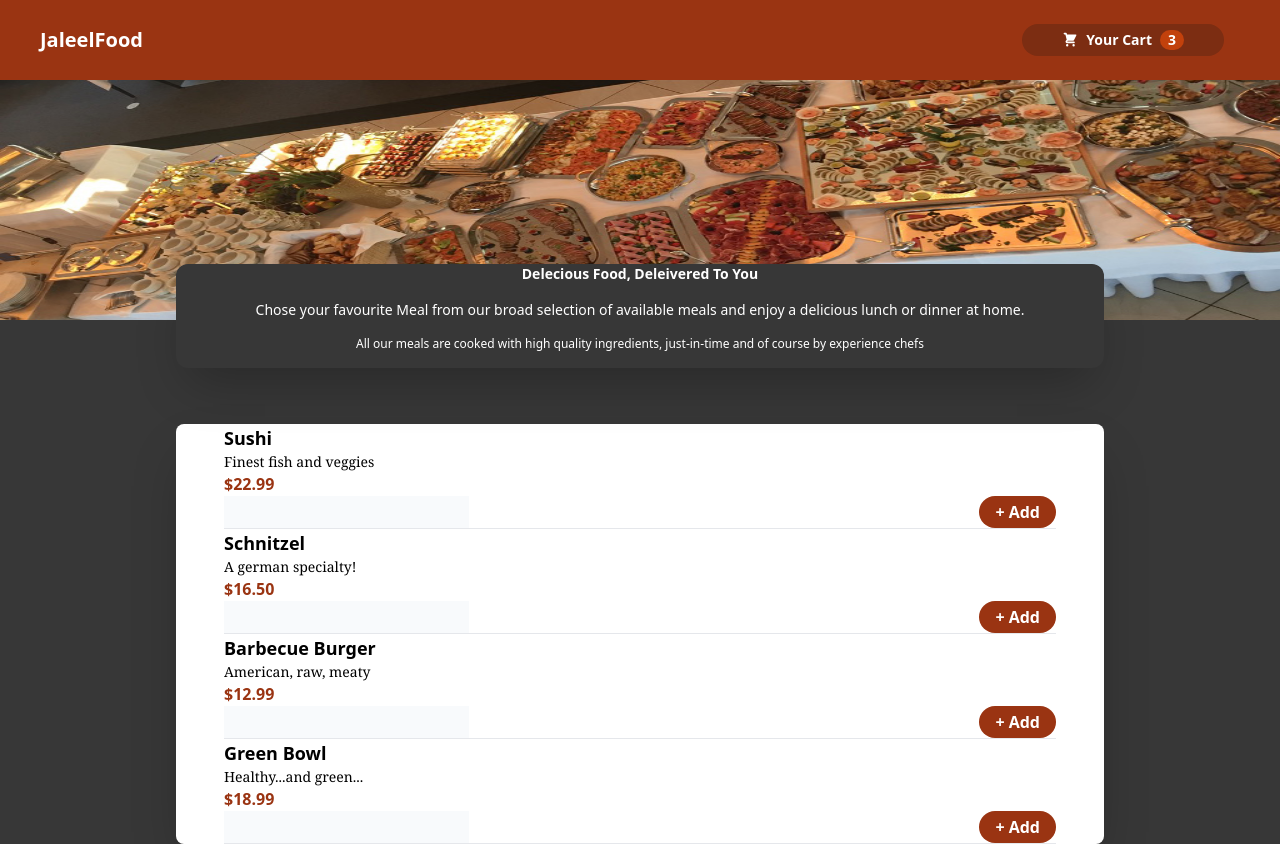
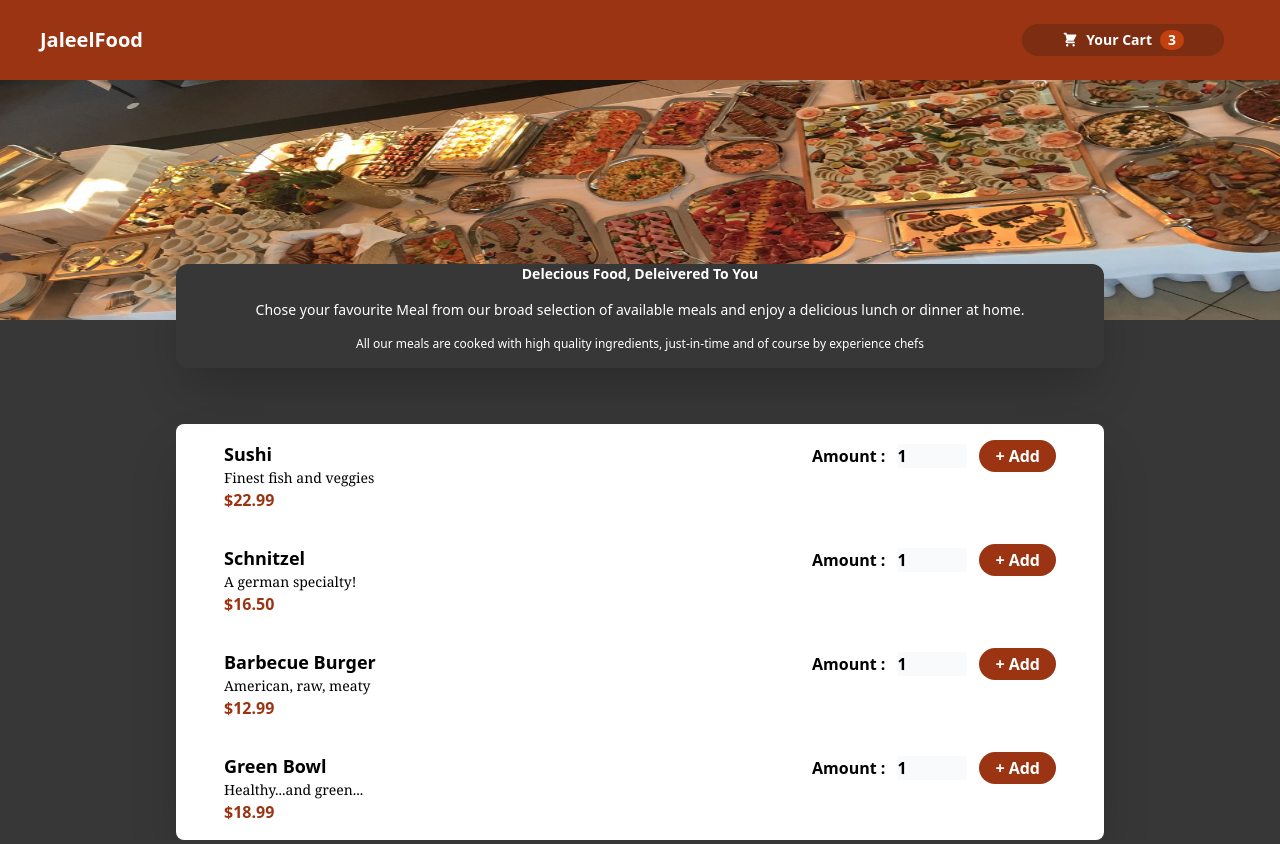
Before and after one commit to jaleel24/foodApp, a React (Create React App) app: page / in a window 1280 px wide. Built offline with nearby package versions, Linux system fonts and the light colour scheme.

Commit message:
added modal.js and modified other files as well

```diff
--- a/public/index.html
+++ b/public/index.html
@@ -28,6 +28,9 @@
   </head>
   <body>
     <noscript>You need to enable JavaScript to run this app.</noscript>
+    <!-- using portals -->
+    <div id="overlays"></div>
+
     <div id="root"></div>
     <!--
       This HTML file is a template.
--- /dev/null
+++ b/src/components/Cart/Cart.js
@@ -0,0 +1,26 @@
+const Cart = (props) => {
+  const cartItems = (
+    <ul>
+      {[{ id: "c1", name: "fish", amount: "2", price: "12.99" }].map(
+        (items) => {
+          <li>{items.name}</li>;
+        }
+      )}
+    </ul>
+  );
+  return (
+    <div>
+      {cartItems}
+      <div>
+          <span>Total Amount</span>
+          <span>33.52</span>
+      </div>
+      <div>
+          <button>Close</button>
+          <button>Order</button>
+      </div>
+    </div>
+  );
+};
+
+export default Cart;
--- a/src/components/Meals/MealItems/MealItemForm.js
+++ b/src/components/Meals/MealItems/MealItemForm.js
@@ -1,8 +1,18 @@
+//import mealImage from '../../../assets/meals.jpg';
+import Input from "../../UI/Input";
 const MealItemForm = (props) => {
     return(
-        <form class="flex justify-between">
-            <input class="bg-slate-50" />
+        <form class="flex">
+            <Input label={"Amount :"} input={{
+                id:'amount',
+                type:'number',
+                min:'1',
+                max:'5',
+                step:'1',
+                defaultValue:'1'
+            }}/>
             <button class="bg-orange-800 rounded-2xl px-4 py-1 text-white text-center">+  Add</button>
+            {/* <img src={mealImage} class="h-10 flex justify-end"/> */}
         </form>
     );
 };
--- a/src/components/Meals/MealItems/MealItems.js
+++ b/src/components/Meals/MealItems/MealItems.js
@@ -2,7 +2,7 @@ import MealItemForm from "./MealItemForm";
 const MealItems = (props) =>{
     const price = `$${props.price.toFixed(2)}`;
     return(
-        <li>
+        <li class="py-4 flex justify-between">
             <div>
                 <h2 class="text-lg ">{props.name}</h2>
                 <div class="text-sm font-thin font-serif">{props.description}</div>
@@ -12,11 +12,14 @@ const MealItems = (props) =>{
             </div>
 
         {/* we are going to use the seprate MealItemForm which is another componinet for reusability */}
+        <div>
+             <MealItemForm />
+        </div>
 
-        <MealItemForm />
-        <hr />
+
 
        </li>
+
     );
 
 };
--- a/src/components/UI/Input.js
+++ b/src/components/UI/Input.js
@@ -1,9 +1,9 @@
 
-const Input = () =>{
+const Input = (props) =>{
     return(
-        <div>
-            <label></label>
-            <input />
+        <div class="flex py-1 px-3">
+            <label htmlFor={props.input.id} class="px-3">{props.label}</label>
+            <input {...props.input} class="bg-slate-50"/>
         </div>
     );
 };
--- /dev/null
+++ b/src/components/UI/Modal.js
@@ -0,0 +1,14 @@
+const Backdrop = () =>{
+    return <div>
+
+    </div>
+};
+const ModalOverlays = () =>{
+    return <div>
+
+    </div>
+};
+
+const Modal = () => {
+    return };
+export default Modal;
```
